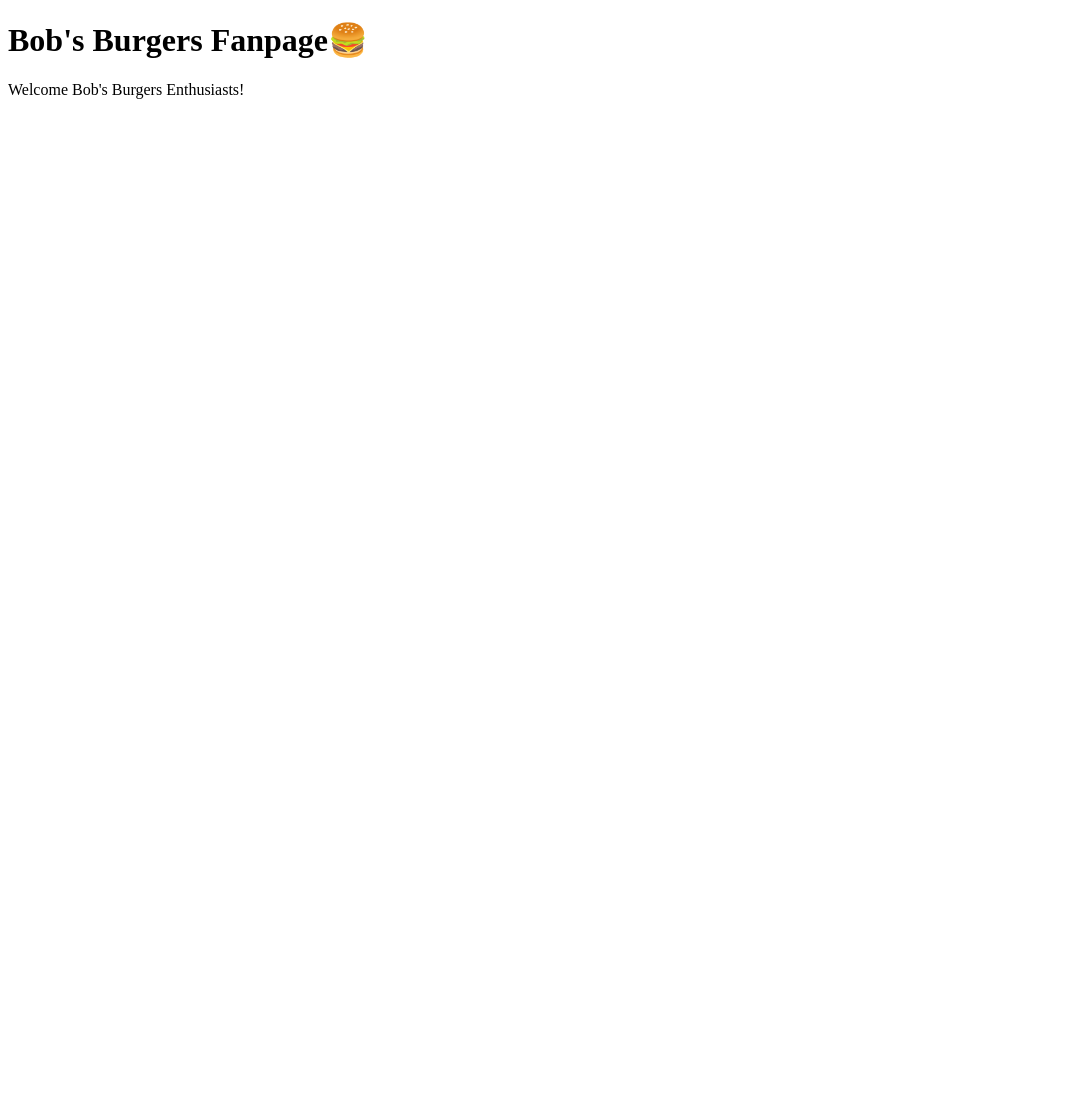
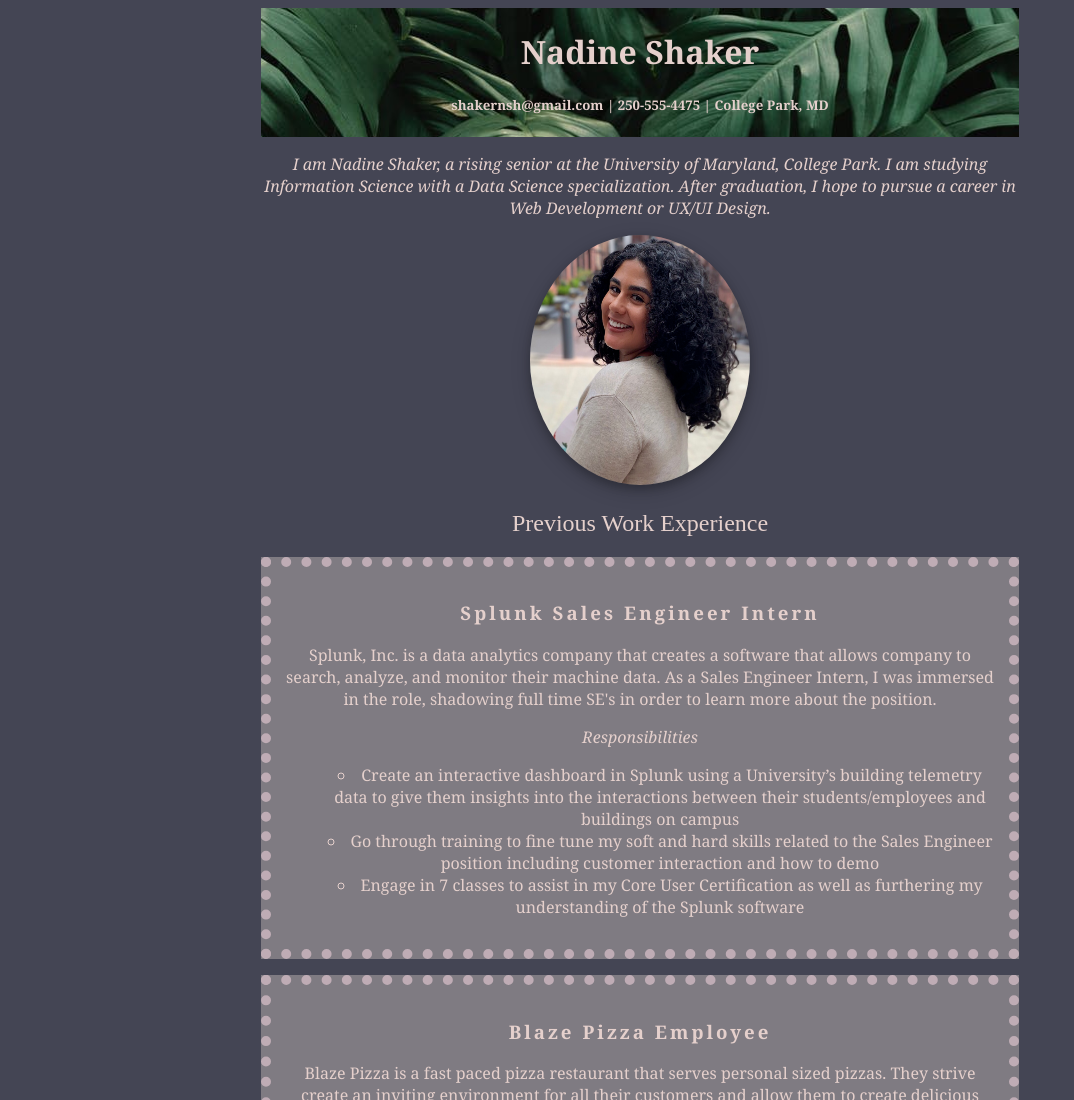
Before and after one commit to shakern/INST377, a plain HTML site: page index.html in a window 1280 px wide. Shown: the top 1100 px of the page, without its empty margins (0-1074 px from the left). Before the commit the page ends 800 px from the top, so only its background shows below. Drawn offline with Linux system fonts and the light colour scheme.

Commit message:
most recent changes to proj

```diff
--- a/index.html
+++ b/index.html
@@ -1,10 +1,78 @@
 <!DOCTYPE html>
-<html>
-    <head>
-        <title>Nadine's Website</title>
-    </head>
-    <body>
-        <h1 >Bob's Burgers Fanpage🍔</h1>
-            <p>Welcome Bob's Burgers Enthusiasts!</p>
-    </body>
-</html>
+<html lang="en">
+<head>
+	<meta charset="UTF-8">
+	<title> Nadine Shaker </title>
+	<link rel="stylesheet" type="text/css" href="styles.css">
+<head>
+
+<body>
+    <!--Q1-1 Top level header -->
+    <div class="container">
+        <div id="pt1"> <!--Q1-3 Pt. 1-->
+            <h1 id="Name"> Nadine Shaker </h1>
+            <h5>shakernsh@gmail.com | 250-555-4475 | College Park, MD</h5>
+        </div>
+        <!--Q1-2 div with elemenet id -->
+		<div id="pt2"> <!--Q1-3 Pt. 2-->
+			<p>
+            <i>I am Nadine Shaker, a rising senior at the University of Maryland, College Park. I am studying Information Science with a Data Science
+                specialization. After graduation, I hope to pursue a career in Web Development or UX/UI Design.</i>
+            </p>
+            <!--Q1-4 Image-->
+            <img class="smallSize" src="cropme.png" alt="Photo of Nadine Shaker">
+        </div>
+    </div>
+
+    <div class="container">
+        <!--Q1-5 Work History-->
+        <h2 id="pwe"> Previous Work Experience</h2>
+            <div id="splunk">
+                <h3 id="stitle"> Splunk Sales Engineer Intern </h3>
+                <p>Splunk, Inc. is a data analytics company that creates a software that allows company to search, analyze, and monitor their
+                        machine data. As a Sales Engineer Intern, I was immersed in the role, shadowing full time SE's in order to learn more
+                        about the position.
+                </p>
+                <p><i>Responsibilities</i></p>
+                <ul>
+                    <li>Create an interactive dashboard in Splunk using a University’s building telemetry data to give them insights into the interactions between their students/employees and buildings on campus</li>
+                    <li>Go through training to fine tune my soft and hard skills related to the Sales Engineer position including customer interaction and how to demo</li>
+                    <li>Engage in 7 classes to assist in my Core User Certification as well as furthering my understanding of the Splunk software </li>
+                </ul>
+            </div>
+            <p>
+
+            </p>
+
+            <div id="blaze">
+                <h3 id="btitle"> Blaze Pizza Employee </h3>
+                <p>Blaze Pizza is a fast paced pizza restaurant that serves personal sized pizzas.
+                    They strive create an inviting environment for all their customers and allow them to create delicious food. As an employee,
+                I was responsible for making the pizzas, as well as helping cook and serve them to the customers. </p>
+                </p>
+                <p><i>Responsibilities</i></p>
+                <ul>
+                    <li>Memorize the entire menu, along with scripts and duties for every position</li>
+                    <li>Train new employees to be able to work well in a fast paced environment </li>
+                    <li>Create positive customer environment through friendly interactions</li>
+                </ul>
+            </div>
+            <p>
+
+            </p>
+
+            <div id="tech">
+                <h3 id="ttitle">Tech Volunteer</h3>
+                <p>My Church has a tech committee that needed volunteers to help run its website and YouTube channel to manage its content and
+                    video uploads. I was helping with managing the different tasks they had, including their video uploads, website content,
+                    and other tech aspects on a weekly basis.
+                </p>
+                <p><i>Responsibilities</i></p>
+                    <ul>
+                        <li>Helped with the aesthetic design of the website</li>
+                        <li>Work with other members to record, edit, and upload videos of weekly sermons; manage the Church’s YouTube account</li>
+                        <li>Update website with weekly updates and announcements as well as keeping it up to date with its modern look</li>
+                    </ul>
+            </div>
+    </div>
+</body>
--- a/styles.css
+++ b/styles.css
@@ -0,0 +1,63 @@
+body{
+    background-color: #444554;
+    color: #E5D0CC;
+
+}
+.container {
+    padding-left: 20%;
+    padding-right: 20%;
+    text-align: center;
+    font-family: "Georgia";
+}
+.container #pwe{
+    font-family: myFirstFont;
+    font-weight: normal;
+}
+.container #pt1{
+    background-image: url("leaves.jpeg");
+    margin: 0px auto;
+    padding: 1px;
+    color: #E5D0CC;
+}
+
+#splunk{
+    border: 10px dotted #BFACB5;
+    padding: 15px;
+    background: #7F7B82;
+}
+.container #stitle{
+    letter-spacing: 3px;
+}
+
+.container #btitle{
+    letter-spacing: 3px;
+}
+
+.container #ttitle{
+    letter-spacing: 3px;
+}
+
+#blaze{
+    border: 10px dotted #BFACB5;
+    padding: 15px;
+    background: #7F7B82
+}
+
+#tech{
+    border: 10px dotted #BFACB5;
+    padding: 15px;
+    background: #7F7B82
+}
+
+.smallSize{
+    border-radius: 50%;
+    box-shadow: 0 4px 8px 0 rgba(0, 0, 0, 0.2), 0 6px 20px 0 rgba(0, 0, 0, 0.19);
+    width:220px;
+    height:250px;
+}
+
+ul{
+    list-style-type: circle;
+    text-align:center;
+    list-style-position: inside;
+  }
```
Also changed, not shown: cropme.png (added), leaves.jpeg (added).
